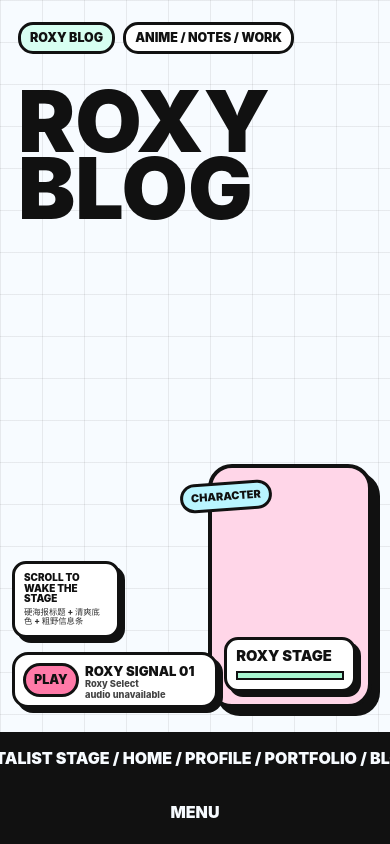
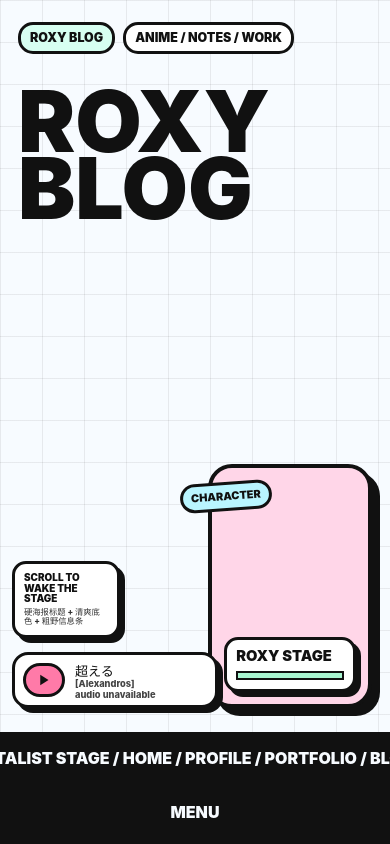
Before and after one commit to HoshimiRox1/HomishiRox1Blog, a React (Vite) app: page / in a window 390 px wide. Built offline with nearby package versions, Linux system fonts and the light colour scheme.

Commit message:
修复部分效果

```diff
--- a/src/components/BgmPlayer.jsx
+++ b/src/components/BgmPlayer.jsx
@@ -10,6 +10,55 @@ gsap.registerPlugin(useGSAP);
 // 阻止播放器控件点击冒泡到卡片展开层。
 function stopControlEvent(event) {
   event.stopPropagation();
+}
+
+// 渲染无外部依赖的播放器控制图标。
+function PlayerIcon({ name }) {
+  const commonProps = {
+    "aria-hidden": "true",
+    "data-icon": name,
+    focusable: "false",
+    viewBox: "0 0 24 24",
+  };
+
+  if (name === "pause") {
+    return (
+      <svg {...commonProps}>
+        <path d="M7 5h4v14H7zM13 5h4v14h-4z" />
+      </svg>
+    );
+  }
+
+  if (name === "previous") {
+    return (
+      <svg {...commonProps}>
+        <path d="M6 5h3v14H6zM18 5v14L9 12z" />
+      </svg>
+    );
+  }
+
+  if (name === "next") {
+    return (
+      <svg {...commonProps}>
+        <path d="M15 5h3v14h-3zM6 5v14l9-7z" />
+      </svg>
+    );
+  }
+
+  if (name === "volume") {
+    return (
+      <svg {...commonProps}>
+        <path d="M4 9v6h4l5 4V5L8 9H4z" />
+        <path d="M16 8.2a5 5 0 0 1 0 7.6M18.5 5.8a8.5 8.5 0 0 1 0 12.4" fill="none" stroke="currentColor" strokeWidth="2" />
+      </svg>
+    );
+  }
+
+  return (
+    <svg {...commonProps}>
+      <path d="M7 5v14l11-7z" />
+    </svg>
+  );
 }
 
 // 渲染固定左下角的多曲目播放器。
@@ -29,6 +78,8 @@ export default function BgmPlayer({ isHome = false, trackList = tracks }) {
     () => {
       if (reducedMotion) return;
 
+      gsap.set(".bgm-drawer", { yPercent: 100 });
+
       timelineRef.current = gsap
         .timeline({
           paused: true,
@@ -37,6 +88,8 @@ export default function BgmPlayer({ isHome = false, trackList = tracks }) {
             expansionLockRef.current = false;
           },
           onReverseComplete: () => {
+            gsap.set(".bgm-drawer-viewport", { visibility: "hidden" });
+            gsap.set(".bgm-drawer", { yPercent: 100 });
             expansionLockRef.current = false;
           },
         })
@@ -54,8 +107,8 @@ export default function BgmPlayer({ isHome = false, trackList = tracks }) {
           { autoAlpha: 1, x: 62, duration: 0.18 },
           "<0.04",
         )
-        .set(".bgm-drawer", { visibility: "visible" })
-        .to(".bgm-drawer", { y: 0, duration: 0.28 }, ">-0.02");
+        .set(".bgm-drawer-viewport", { visibility: "visible" })
+        .to(".bgm-drawer", { yPercent: 0, duration: 0.32 }, ">-0.02");
 
       volumeTimelineRef.current = gsap
         .timeline({
@@ -68,7 +121,7 @@ export default function BgmPlayer({ isHome = false, trackList = tracks }) {
             volumeLockRef.current = false;
           },
         })
-        .to(".bgm-cover-wrap", { x: -10, duration: 0.18 })
+        .to(".bgm-cover-wrap", { x: -30, duration: 0.18 })
         .to(
           ".bgm-volume-panel",
           { clipPath: "inset(0% 0 0 0)", duration: 0.2 },
@@ -116,6 +169,9 @@ export default function BgmPlayer({ isHome = false, trackList = tracks }) {
   }
 
   const durationLabel = player.duration > 0 ? formatBgmTime(player.duration) : "--:--";
+  const progressPercent = player.duration
+    ? `${(player.currentTime / player.duration) * 100}%`
+    : "0%";
 
   return (
     <aside
@@ -134,23 +190,12 @@ export default function BgmPlayer({ isHome = false, trackList = tracks }) {
         onError={player.handleError}
       />
 
+      <div className="bgm-drawer-viewport">
         <section className="bgm-drawer" aria-hidden={!isExpanded} inert={!isExpanded}>
           <div className="bgm-drawer-heading">
             <div className="bgm-drawer-copy" aria-live="polite">
               <strong>{player.currentTrack.title}</strong>
               {player.currentTrack.artist ? <span>{player.currentTrack.artist}</span> : null}
-          </div>
-          <div className="bgm-cover-wrap">
-            {!coverFailed ? (
-              <img
-                src={player.currentTrack.cover}
-                alt=""
-                onLoad={() => setCoverFailed(false)}
-                onError={() => setCoverFailed(true)}
-              />
-            ) : (
-              <span>NO ART</span>
-            )}
             </div>
             <div
               className="bgm-volume-panel"
@@ -173,19 +218,23 @@ export default function BgmPlayer({ isHome = false, trackList = tracks }) {
                 onChange={(event) => player.setVolume(Number(event.target.value))}
               />
             </div>
+            <div className="bgm-cover-wrap">
+              {player.currentTrack.cover && !coverFailed ? (
+                <img
+                  src={player.currentTrack.cover}
+                  alt=""
+                  onLoad={() => setCoverFailed(false)}
+                  onError={() => setCoverFailed(true)}
+                />
+              ) : (
+                <span>NO ART</span>
+              )}
+            </div>
           </div>
 
           <div className="bgm-progress-row">
             <span>{formatBgmTime(player.currentTime)}</span>
             <label className="bgm-progress-control">
-            <span
-              className="bgm-progress-fill"
-              style={{
-                width: player.duration
-                  ? `${(player.currentTime / player.duration) * 100}%`
-                  : "0%",
-              }}
-            />
               <input
                 className="bgm-progress-range"
                 type="range"
@@ -193,6 +242,7 @@ export default function BgmPlayer({ isHome = false, trackList = tracks }) {
                 max={player.duration || 0}
                 step="0.1"
                 value={Math.min(player.currentTime, player.duration || 0)}
+                style={{ "--bgm-progress": progressPercent }}
                 disabled={!player.duration}
                 aria-label="歌曲进度"
                 onClick={stopControlEvent}
@@ -210,10 +260,11 @@ export default function BgmPlayer({ isHome = false, trackList = tracks }) {
                 toggleVolume();
               }}
             >
-            VOL
+              <PlayerIcon name="volume" />
             </button>
           </div>
         </section>
+      </div>
 
       <section className="bgm-base">
         <button
@@ -233,17 +284,18 @@ export default function BgmPlayer({ isHome = false, trackList = tracks }) {
             player.previous();
           }}
         >
-          PREV
+          <PlayerIcon name="previous" />
         </button>
         <button
           className="bgm-play-button"
           type="button"
+          aria-label={player.isPlaying ? "暂停" : "播放"}
           onClick={(event) => {
             stopControlEvent(event);
             void player.togglePlay();
           }}
         >
-          {player.isPlaying ? "PAUSE" : "PLAY"}
+          <PlayerIcon name={player.isPlaying ? "pause" : "play"} />
         </button>
         <button
           className="bgm-track-button bgm-next-button"
@@ -255,7 +307,7 @@ export default function BgmPlayer({ isHome = false, trackList = tracks }) {
             player.next();
           }}
         >
-          NEXT
+          <PlayerIcon name="next" />
         </button>
         <div className="bgm-collapsed-copy" aria-live="polite">
           <strong className="bgm-player-title">{player.currentTrack.title}</strong>
--- a/src/data/bgm.js
+++ b/src/data/bgm.js
@@ -1,24 +1,25 @@
 // BGM 曲目表集中声明本地音频与封面资源，后续只需替换元数据和素材文件。
 export const tracks = [
   {
-    id: "track-01",
-    title: "ROXY SIGNAL 01",
-    artist: "Roxy Select",
-    src: "/assets/bgm/track-01.mp3",
-    cover: "/assets/bgm/track-01.webp",
+    id: "koeru",
+    title: "超える",
+    artist: "[Alexandros]",
+    src: "/assets/bgm/%5BAlexandros%5D%20-%20%E8%B6%85%E3%81%88%E3%82%8B.mp3",
+    cover: null,
   },
   {
-    id: "track-02",
-    title: "ROXY SIGNAL 02",
-    artist: "Roxy Select",
-    src: "/assets/bgm/track-02.mp3",
-    cover: "/assets/bgm/track-02.webp",
+    id: "recollect",
+    title: "Recollect",
+    artist: "鈴木このみ / Ashnikko",
+    src: "/assets/bgm/%E9%88%B4%E6%9C%A8%E3%81%93%E3%81%AE%E3%81%BF,Ashnikko%20-%20Recollect.mp3",
+    cover: null,
   },
   {
-    id: "track-03",
-    title: "ROXY SIGNAL 03",
-    artist: "Roxy Select",
-    src: "/assets/bgm/track-03.mp3",
-    cover: "/assets/bgm/track-03.webp",
+    id: "color-your-night",
+    title: "Color Your Night",
+    artist:
+      "Lotus Juice / Azumi Takahashi / アトラスサウンドチーム / ATLUS GAME MUSIC",
+    src: "/assets/bgm/Lotus%20Juice%20%20Azumi%20Takahashi%20%20%E3%82%A2%E3%83%88%E3%83%A9%E3%82%B9%E3%82%B5%E3%82%A6%E3%83%B3%E3%83%89%E3%83%81%E3%83%BC%E3%83%A0%20%20ATLUS%20GAME%20MUSIC%20-%20Color%20Your%20Night.mp3",
+    cover: null,
   },
 ];
--- a/src/styles.css
+++ b/src/styles.css
@@ -485,8 +485,7 @@ button {
   display: none;
 }
 
-.bgm-base,
-.bgm-drawer {
+.bgm-base {
   background: var(--shell-paper);
   border: 4px solid var(--ink);
   border-radius: 18px;
@@ -500,21 +499,42 @@ button {
   bottom: 0;
   height: 60px;
   overflow: hidden;
+  transition: border-radius 0.18s ease;
+  z-index: 3;
+}
+
+.bgm-drawer-viewport {
+  bottom: 52px;
+  height: 112px;
+  left: 0;
+  overflow: hidden;
+  pointer-events: none;
+  position: absolute;
+  visibility: hidden;
+  width: calc(100% + 7px);
   z-index: 2;
 }
 
 .bgm-drawer {
-  bottom: 52px;
+  background: var(--shell-paper);
+  border: 4px solid var(--ink);
+  border-bottom: 0;
+  border-radius: 18px 18px 0 0;
+  bottom: 0;
   height: 108px;
+  left: 0;
   padding: 10px 10px 8px;
-  pointer-events: none;
-  transform: translateY(86%);
-  visibility: hidden;
-  z-index: 1;
-}
-
-.bgm-player--expanded .bgm-drawer {
+  position: absolute;
+  box-shadow: 7px 0 0 var(--ink);
+  width: calc(100% - 7px);
+}
+
+.bgm-player--expanded .bgm-drawer-viewport {
   pointer-events: auto;
+}
+
+.bgm-player--expanded .bgm-base {
+  border-radius: 0 0 18px 18px;
 }
 
 .bgm-toggle-surface {
@@ -547,16 +567,27 @@ button {
   z-index: 3;
 }
 
+.bgm-play-button svg,
+.bgm-track-button svg,
+.bgm-volume-button svg {
+  display: block;
+  fill: currentColor;
+  height: 18px;
+  pointer-events: none;
+  width: 18px;
+}
+
 .bgm-play-button {
-  font-size: 0.78rem;
   left: 10px;
-  min-width: 58px;
+  min-width: 44px;
+  padding: 0;
 }
 
 .bgm-track-button {
   background: var(--home-color);
   left: 81px;
-  min-width: 52px;
+  min-width: 44px;
+  padding: 0;
   opacity: 0;
   visibility: hidden;
 }
@@ -564,7 +595,7 @@ button {
 .bgm-collapsed-copy {
   display: grid;
   gap: 1px;
-  left: 78px;
+  left: 64px;
   line-height: 1.08;
   max-width: 126px;
   pointer-events: none;
@@ -592,10 +623,10 @@ button {
 }
 
 .bgm-drawer-heading {
-  align-items: start;
+  align-items: center;
   display: grid;
   gap: 8px;
-  grid-template-columns: minmax(0, 1fr) 42px 28px;
+  grid-template-columns: minmax(0, 1fr) 44px;
   min-height: 48px;
   position: relative;
 }
@@ -605,6 +636,10 @@ button {
   gap: 2px;
   min-width: 0;
   padding-top: 2px;
+}
+
+.bgm-player--volume-open .bgm-drawer-copy {
+  max-width: calc(100% - 30px);
 }
 
 .bgm-drawer-copy strong {
@@ -629,12 +664,12 @@ button {
   align-items: center;
   background: var(--home-color);
   border: 3px solid var(--ink);
-  border-radius: 9px;
+  border-radius: 0;
   display: flex;
-  height: 42px;
+  height: 44px;
   justify-content: center;
   overflow: hidden;
-  width: 42px;
+  width: 44px;
 }
 
 .bgm-cover-wrap img {
@@ -649,37 +684,46 @@ button {
 }
 
 .bgm-volume-panel {
-  align-self: start;
-  background: var(--shell-paper);
-  border: 3px solid var(--ink);
-  border-radius: 999px;
+  bottom: -8px;
   clip-path: inset(100% 0 0 0);
   height: 52px;
-  margin-left: 6px;
   overflow: visible;
-  position: relative;
-  width: 12px;
+  position: absolute;
+  right: 14px;
+  width: 18px;
+}
+
+.bgm-volume-panel::before {
+  background: var(--ink);
+  bottom: 0;
+  content: "";
+  left: 50%;
+  position: absolute;
+  top: 0;
+  transform: translateX(-50%);
+  width: 3px;
 }
 
 .bgm-volume-fill {
   background: var(--action-accent);
-  border-radius: 999px;
   bottom: 0;
-  left: 0;
+  left: 50%;
   pointer-events: none;
   position: absolute;
-  width: 100%;
+  transform: translateX(-50%);
+  width: 3px;
+  z-index: 1;
 }
 
 .bgm-volume-range {
   appearance: none;
   background: transparent;
   height: 52px;
-  inset: -3px;
+  inset: 0;
   margin: 0;
   position: absolute;
   touch-action: none;
-  transform: rotate(-90deg) translateX(-40px);
+  transform: rotate(-90deg) translateX(-34px);
   transform-origin: left top;
   width: 52px;
 }
@@ -696,7 +740,7 @@ button {
 
 .bgm-volume-range::-webkit-slider-thumb {
   appearance: none;
-  background: var(--shell-paper);
+  background: var(--action-accent);
   border: 3px solid var(--ink);
   border-radius: 50%;
   height: 13px;
@@ -704,7 +748,7 @@ button {
 }
 
 .bgm-volume-range::-moz-range-thumb {
-  background: var(--shell-paper);
+  background: var(--action-accent);
   border: 3px solid var(--ink);
   border-radius: 50%;
   height: 9px;
@@ -725,57 +769,55 @@ button {
 }
 
 .bgm-progress-control {
-  background: var(--shell-paper);
-  border: 2px solid var(--ink);
-  border-radius: 999px;
   display: block;
-  height: 9px;
+  height: 3px;
   overflow: visible;
   position: relative;
-}
-
-.bgm-progress-fill {
-  background: var(--action-accent);
-  border-radius: 999px;
-  bottom: 0;
-  left: 0;
-  pointer-events: none;
-  position: absolute;
-  top: 0;
 }
 
 .bgm-progress-range {
   appearance: none;
   background: transparent;
   height: 20px;
-  left: -2px;
+  left: 0;
   margin: 0;
   position: absolute;
-  top: -7px;
-  width: calc(100% + 4px);
+  top: -9px;
+  width: 100%;
 }
 
 .bgm-progress-range::-webkit-slider-runnable-track {
-  background: transparent;
+  background: linear-gradient(
+    to right,
+    var(--action-accent) 0 var(--bgm-progress),
+    var(--ink) var(--bgm-progress) 100%
+  );
   border: 0;
+  height: 3px;
 }
 
 .bgm-progress-range::-moz-range-track {
-  background: transparent;
+  background: linear-gradient(
+    to right,
+    var(--action-accent) 0 var(--bgm-progress),
+    var(--ink) var(--bgm-progress) 100%
+  );
   border: 0;
+  height: 3px;
 }
 
 .bgm-progress-range::-webkit-slider-thumb {
   appearance: none;
-  background: var(--shell-paper);
+  background: var(--action-accent);
   border: 2px solid var(--ink);
   border-radius: 50%;
   height: 11px;
+  margin-top: -4px;
   width: 11px;
 }
 
 .bgm-progress-range::-moz-range-thumb {
-  background: var(--shell-paper);
+  background: var(--action-accent);
   border: 2px solid var(--ink);
   border-radius: 50%;
   height: 8px;
@@ -784,11 +826,16 @@ button {
 
 .bgm-volume-button {
   background: var(--shell-paper);
-  font-size: 0.48rem;
+  border-radius: 8px;
   height: 28px;
-  min-width: 32px;
+  min-width: 34px;
   padding: 0;
   position: static;
+}
+
+.bgm-volume-button svg {
+  height: 15px;
+  width: 15px;
 }
 
 @media (prefers-reduced-motion: reduce) {
@@ -817,13 +864,16 @@ button {
     visibility: visible;
   }
 
+  .bgm-player--expanded .bgm-drawer-viewport {
+    visibility: visible;
+  }
+
   .bgm-player--expanded .bgm-drawer {
     transform: translateY(0);
-    visibility: visible;
   }
 
   .bgm-player--volume-open .bgm-cover-wrap {
-    transform: translateX(-10px);
+    transform: translateX(-30px);
   }
 
   .bgm-player--volume-open .bgm-volume-panel {
@@ -1502,8 +1552,7 @@ button {
     transform: translateY(-90px);
   }
 
-  .bgm-base,
-  .bgm-drawer {
+  .bgm-base {
     border-width: 3px;
     border-radius: 16px;
     box-shadow: 5px 5px 0 var(--ink);
@@ -1513,9 +1562,23 @@ button {
     height: 56px;
   }
 
+  .bgm-player--expanded .bgm-base {
+    border-radius: 0 0 16px 16px;
+  }
+
+  .bgm-drawer-viewport {
+    bottom: 49px;
+    height: 110px;
+    width: calc(100% + 5px);
+  }
+
   .bgm-drawer {
-    bottom: 49px;
+    border-width: 3px;
+    border-bottom: 0;
+    border-radius: 16px 16px 0 0;
+    box-shadow: 5px 0 0 var(--ink);
     height: 106px;
+    width: calc(100% - 5px);
   }
 
   .bgm-play-button,
@@ -1527,17 +1590,17 @@ button {
 
   .bgm-play-button {
     left: 8px;
-    min-width: 54px;
+    min-width: 42px;
   }
 
   .bgm-track-button {
     left: 76px;
-    min-width: 50px;
+    min-width: 42px;
   }
 
   .bgm-collapsed-copy {
-    left: 70px;
-    max-width: 122px;
+    left: 60px;
+    max-width: 132px;
     top: 9px;
   }
 
```
Also changed, not shown: 4 other files (tests, documents, lock files or other folders). Lines whose indentation alone changed are shown as unchanged.
